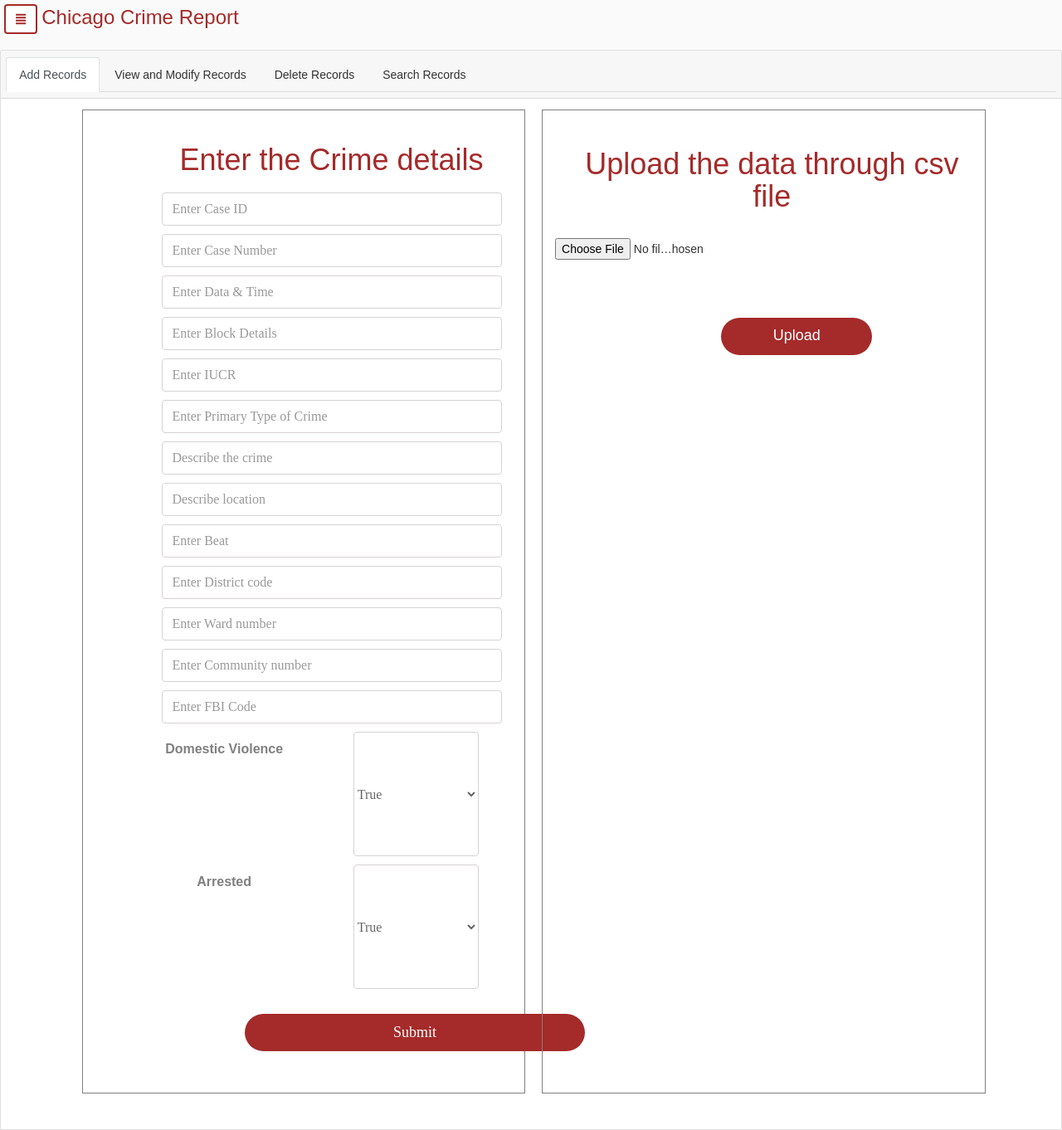
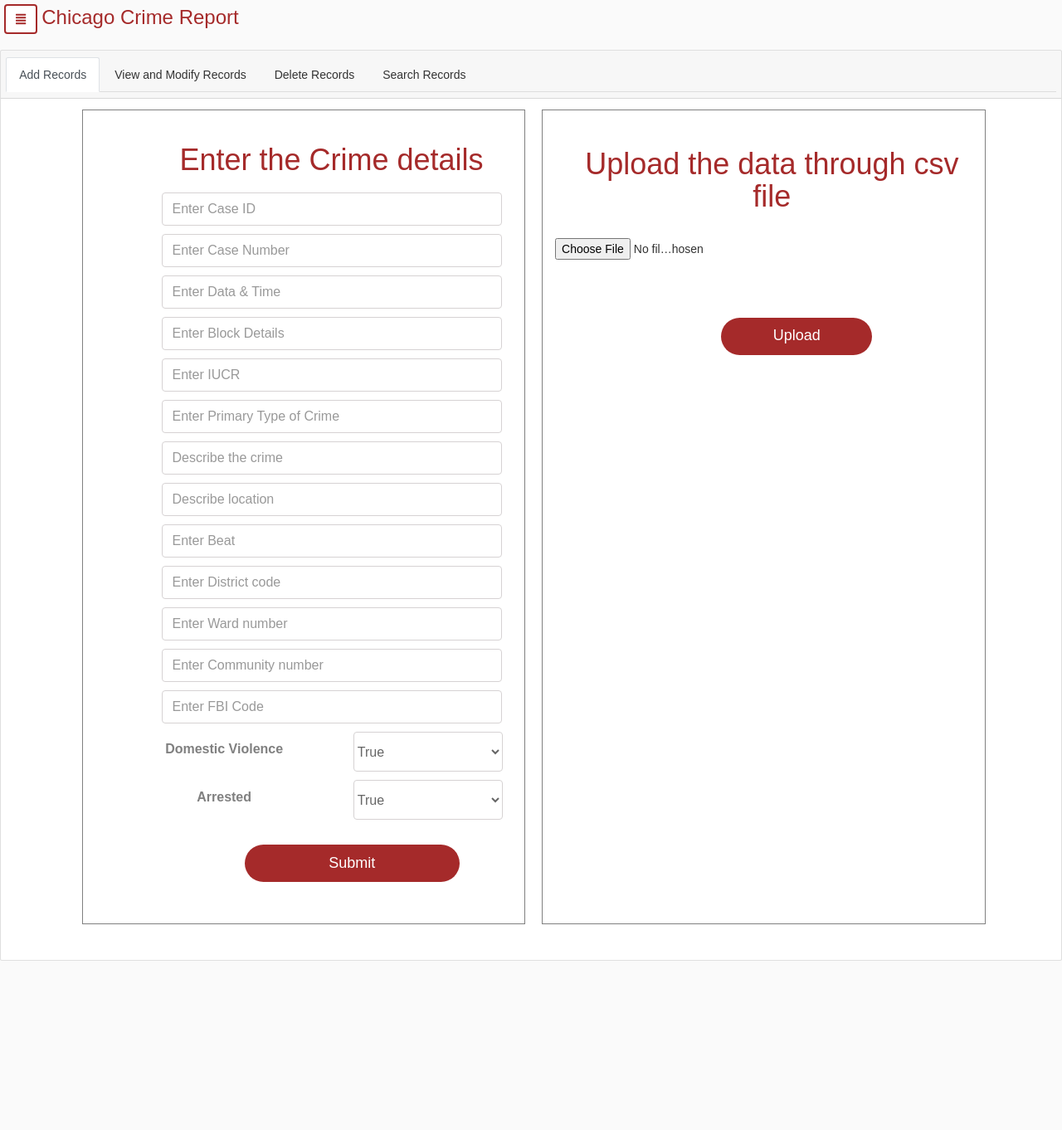
Before and after one commit to manogna-mujje/Chicago-Crime-Analyzer, a Node server app: page /admin in a window 1280 px wide. Shown: the whole page at 83% size. After the commit the page ends 1158 px from the top, so only its background shows below. Run offline with Node 20, Linux system fonts and the light colour scheme; some libraries are stand-ins or nearby versions.

Commit message:
UI changes

```diff
--- a/public/admin.html
+++ b/public/admin.html
@@ -17,6 +17,16 @@
     <link rel="stylesheet" href="https://maxcdn.bootstrapcdn.com/bootstrap/3.4.0/css/bootstrap.min.css">
     <link rel="stylesheet" type="text/css" href="stylesheets/dashboard.css" />
 
+    <style>
+        #domestic, #arrest {
+            height: 48px !important;
+            width: 180px !important;
+        }
+
+        #submit {
+            width: 60% !important;
+        }
+    </style>
 
     <!-- Font Awesome JS -->
     <script defer src="https://use.fontawesome.com/releases/v5.0.13/js/solid.js" integrity="sha384-tzzSw1/Vo+0N5UhStP3bvwWPq+uvzCMfrN1fEFe+xBmv1C/AtVX5K0uZtmcHitFZ" crossorigin="anonymous"></script>
@@ -148,7 +158,7 @@
                                             </select>
                                         </div>
                                   </div>
-                                <input type="submit" value="Submit" class="form-btn">
+                                <input id="submit" type="submit" value="Submit" class="form-btn">
                                 </fieldset>
                             </form>
                         </div>
--- a/public/stylesheets/dashboard.css
+++ b/public/stylesheets/dashboard.css
@@ -166,7 +166,7 @@
 .contactus-hdr {
     text-align: center;
     color: brown;
-    font-family: 'Times New Roman', Times, serif;
+    font-family: Arial, Helvetica, sans-serif;
     font-size: 24px;
 }
 
@@ -185,7 +185,7 @@
     height: 40px;
     line-height: 50px;
     margin-top: 10px;
-    font-family: 'Times New Roman', Times, serif;
+    font-family: Arial, Helvetica, sans-serif;
 }
 
 .form-control1 {
@@ -203,7 +203,7 @@
     height: 150px;
     line-height: 150px;
     margin-top: 10px;
-    font-family: 'Times New Roman', Times, serif;
+    font-family: Arial, Helvetica, sans-serif;
 }
 
 .form-control2 {
@@ -221,7 +221,7 @@
     height: 200px;
     line-height: 200px;
     margin-top: 10px;
-    font-family: 'Times New Roman', Times, serif;
+    font-family: Arial, Helvetica, sans-serif;
 }
 
 
@@ -242,26 +242,26 @@
     margin-left: 150px;
     margin-bottom: 50px;
     margin-top: 30px;
-    font-family: 'Times New Roman', Times, serif;
+    font-family: Arial, Helvetica, sans-serif;
 }
 
 .feedback-hdr {
     text-align: center;
     color: brown;
-    font-family: 'Times New Roman', Times, serif;
+    font-family: Arial, Helvetica, sans-serif;
     font-size: 24px;
 }
 
 .report-hdr {
     text-align: center;
     color: brown;
-    font-family: 'Times New Roman', Times, serif;
+    font-family: Arial, Helvetica, sans-serif;
     font-size: 40px;
 }
 
 .response-hdr {
     color: brown;
-    font-family: 'Times New Roman', Times, serif;
+    font-family: Arial, Helvetica, sans-serif;
     text-align: center;
     margin-top: 50px;
 }
@@ -283,5 +283,5 @@
     margin-left: 600px;
     margin-bottom: 50px;
     margin-top: 30px;
-    font-family: 'Times New Roman', Times, serif;
+    font-family: Arial, Helvetica, sans-serif;
 }
```
